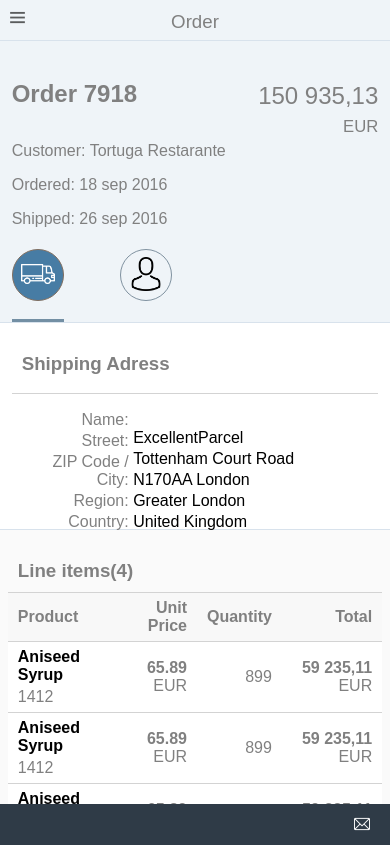
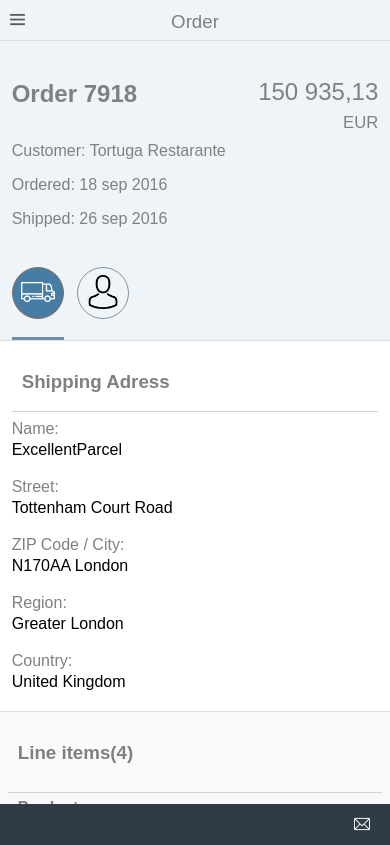
Before and after one commit to VladTataritsky/project-full-stack, a plain HTML site: page index.html in a window 390 px wide. Drawn offline with Linux system fonts and the light colour scheme.

Commit message:
feat/fix:  implement responsive layout, fix bugs and complete layout

```diff
--- a/index.css
+++ b/index.css
@@ -15,7 +15,7 @@ p {
 
 body {
     height: 100vh;
-    width: 100%;
+    width: 100vw;
     background: linear-gradient(180deg, rgba(170, 197, 224, 1) 0%, rgba(255, 255, 255, 1) 100%);
     font-family: sans-serif;
 }
@@ -51,7 +51,7 @@ header img {
     width: 15px;
     position: absolute;
     left: 10px;
-    top: 10px;
+    top: 12px;
 }
 
 form {
@@ -75,7 +75,8 @@ form input {
     font-style: italic;
     text-indent: 10px;
 }
-form input:focus{
+
+form input:focus {
     outline: 1px dotted black;
     outline-offset: -3px;
 }
@@ -188,7 +189,7 @@ header h3 {
     width: 94%;
     height: 230px;
     background-color: #eff4f8;
-    padding: 40px 3% 3%;
+    padding: 40px 3% 30px;
     border-bottom: 1px solid #d8e2ec;
     position: relative;
     z-index: 1;
@@ -199,7 +200,7 @@ header h3 {
     position: relative;
     font-size: 24px;
     text-align: right;
-    top: -170px;
+    top: -174px;
 }
 
 .circle {
@@ -229,7 +230,7 @@ header h3 {
 }
 
 .bottom-line:nth-of-type(2) {
-    left: 120px;
+    left: calc(7% + 50px);
     border-bottom: 3px solid transparent;
 }
 
@@ -240,7 +241,7 @@ header h3 {
 .shipping {
     width: 94%;
     height: 175px;
-    padding: 20px 3% 3%;
+    padding: 20px 3% 25px;
     border-bottom: 1px solid #d8e2ec;
     position: relative;
 }
@@ -322,7 +323,7 @@ hr {
 .line-items {
     background-color: #fafafa;
     width: 96%;
-    padding: 20px 2% 2%;
+    padding: 20px 2% 20px;
 }
 
 table {
@@ -332,7 +333,7 @@ table {
 
 th, td {
     text-align: right;
-    padding: 6px 10px 6px 10px;
+    padding: 6px 10px;
 }
 
 th:nth-of-type(1), td:nth-of-type(1) {
@@ -395,3 +396,81 @@ footer {
         display: inline;
     }
 }
+
+@media (max-width: 600px) {
+    .shipping {
+        position: relative;
+        height: auto;
+    }
+
+    .shipping ul {
+        width: 50%;
+        text-align: left;
+        display: block;
+        margin-top: -30px;
+        padding-left: 0;
+    }
+
+    .shipping ul:nth-of-type(2) {
+        position: absolute;
+        left: 3%;
+        top: 90px;
+
+    }
+
+    .shipping li {
+        margin-top: 40px;
+        text-align: left;
+        margin-left: 0;
+        width: 250px;
+    }
+
+    #processorInfContainer .shipping {
+        height: 310px;
+    }
+
+    #processorInfContainer .shipping ul {
+        margin-top: -10px;
+    }
+
+    table {
+        border: 0;
+    }
+
+    table tr {
+        border-bottom: 1px solid #ddd;
+    }
+
+    table td {
+        display: block;
+    }
+
+    table td::before {
+        content: attr(data-label);
+        float: left;
+        white-space: pre;
+    }
+
+    table td:last-child {
+        border-bottom: 0;
+    }
+
+    th {
+        display: none;
+    }
+
+    th:nth-of-type(1) {
+        display: block;
+    }
+
+}
+
+@media (max-width: 375px) {
+    #processorInfContainer .pictureBg {
+        margin-left: calc(100% - 75px);
+    }
+
+    #processorInfContainer .shipping {
+        height: 510px;
+    }
+}
--- a/index.html
+++ b/index.html
@@ -2,9 +2,10 @@
 <html lang="en">
 <head>
     <meta charset="UTF-8">
-    <title>ItechArt</title>
+    <title>ITechArt</title>
     <link rel="stylesheet" href="index.css">
     <script src="index.js" defer></script>
+    <meta name="viewport" content="width=device-width; initial-scale=1">
 </head>
 <body>
 <div class="container">
@@ -103,7 +104,8 @@
         <div class="content">
             <header>
                 <img id="menuBtn" src="./icons/open-menu.png" alt="">
-                <h3>Order</h3></header>
+                <h3>Order</h3>
+            </header>
             <div class="order-info">
                 <h2>Order 7918</h2>
                 <br>
@@ -189,30 +191,30 @@
                     <tr>
                         <td><h4>Aniseed Syrup</h4>
                             <span>1412</span></td>
-                        <td><b>65.89</b> EUR</td>
-                        <td>899</td>
-                        <td><b>59 235,11</b> EUR</td>
+                        <br><td data-label="Unit Price"><b>65.89</b> EUR</td>
+                        <td data-label="Quantity">899</td>
+                        <td data-label="Total"><b>59 235,11</b> EUR</td>
                     </tr>
                     <tr>
                         <td><h4>Aniseed Syrup</h4>
                             <span>1412</span></td>
-                        <td><b>65.89</b> EUR</td>
-                        <td>899</td>
-                        <td><b>59 235,11</b> EUR</td>
+                        <td data-label="Unit Price"><b>65.89</b> EUR</td>
+                        <td data-label="Quantity">899</td>
+                        <td data-label="Total"><b>59 235,11</b> EUR</td>
                     </tr>
                     <tr>
                         <td><h4>Aniseed Syrup</h4>
                             <span>1412</span></td>
-                        <td><b>65.89</b> EUR</td>
-                        <td>899</td>
-                        <td><b>59 235,11</b> EUR</td>
+                        <td data-label="Unit Price"><b>65.89</b> EUR</td>
+                        <td data-label="Quantity">899</td>
+                        <td data-label="Total"><b>59 235,11</b> EUR</td>
                     </tr>
                     <tr>
                         <td><h4>Aniseed Syrup</h4>
                             <span>1412</span></td>
-                        <td><b>65.89</b> EUR</td>
-                        <td>899</td>
-                        <td><b>59 235,11</b> EUR</td>
+                        <td data-label="Unit Price"><b>65.89</b> EUR</td>
+                        <td data-label="Quantity">899</td>
+                        <td data-label="Total"><b>59 235,11</b> EUR</td>
                     </tr>
                 </table>
             </div>
```
